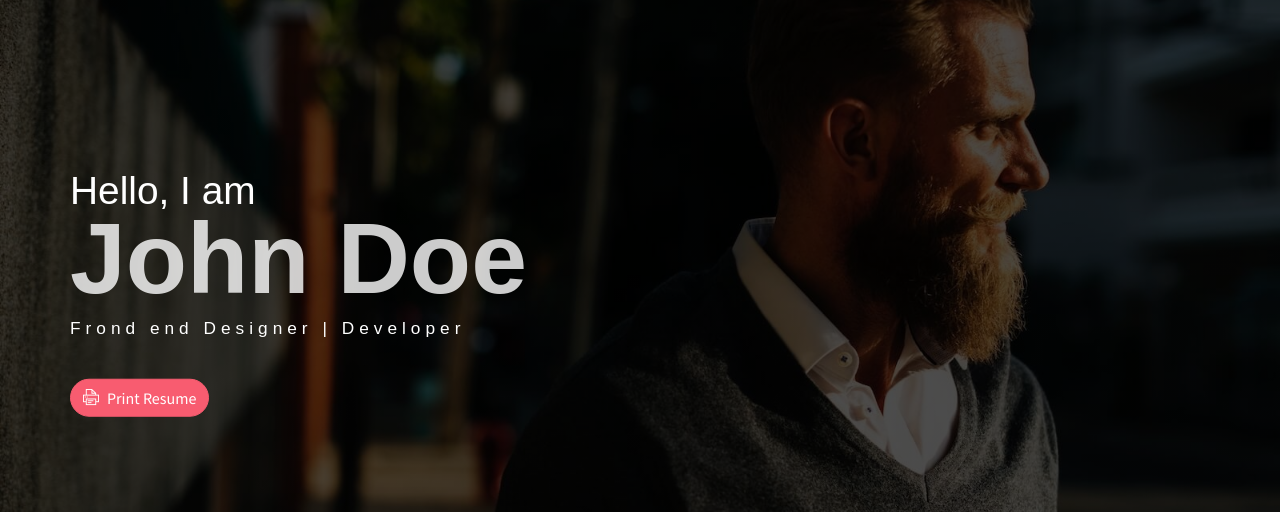
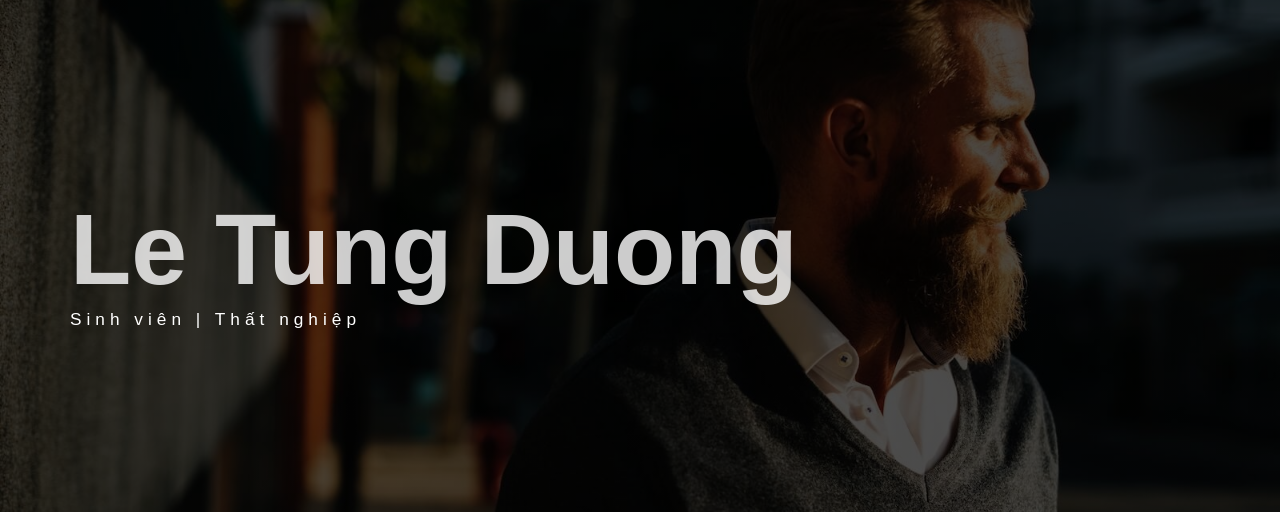
Before and after one commit to letungduong24/my, a plain HTML site: page index.html in a window 1280 px wide. Shown: the part 60-572 px from the top of the page. Drawn offline with Linux system fonts and the light colour scheme; some packages are replaced by stand-ins of ours.

Commit message:
Update index.html

```diff
--- a/index.html
+++ b/index.html
@@ -5,7 +5,7 @@
     <meta name="viewport" content="width=device-width, initial-scale=1, shrink-to-fit=no">
     <meta name="description" content="Start your development with JohnDoe landing page.">
     <meta name="author" content="Devcrud">
-    <title>JohnDoe Landing page | Free Bootstrap 4.3.x landing page</title>
+    <title>LeTungDuong</title>
     <!-- font icons -->
     <link rel="stylesheet" href="assets/vendors/themify-icons/css/themify-icons.css">
     <!-- Bootstrap + JohnDoe main styles -->
@@ -23,10 +23,8 @@
                 <li class="social-item"><a class="social-link text-light" href="#"><i class="ti-github" aria-hidden="true"></i></a></li>
             </ul>
             <div class="header-content">
-                <h4 class="header-subtitle" >Hello, I am</h4>
-                <h1 class="header-title">John Doe</h1>
-                <h6 class="header-mono" >Frond end Designer | Developer</h6>
-                <button class="btn btn-primary btn-rounded"><i class="ti-printer pr-2"></i>Print Resume</button>
+                <h1 class="header-title">Le Tung Duong</h1>
+                <h6 class="header-mono" >Sinh viên | Thất nghiệp</h6>
             </div>
         </div>
     </header>
```
